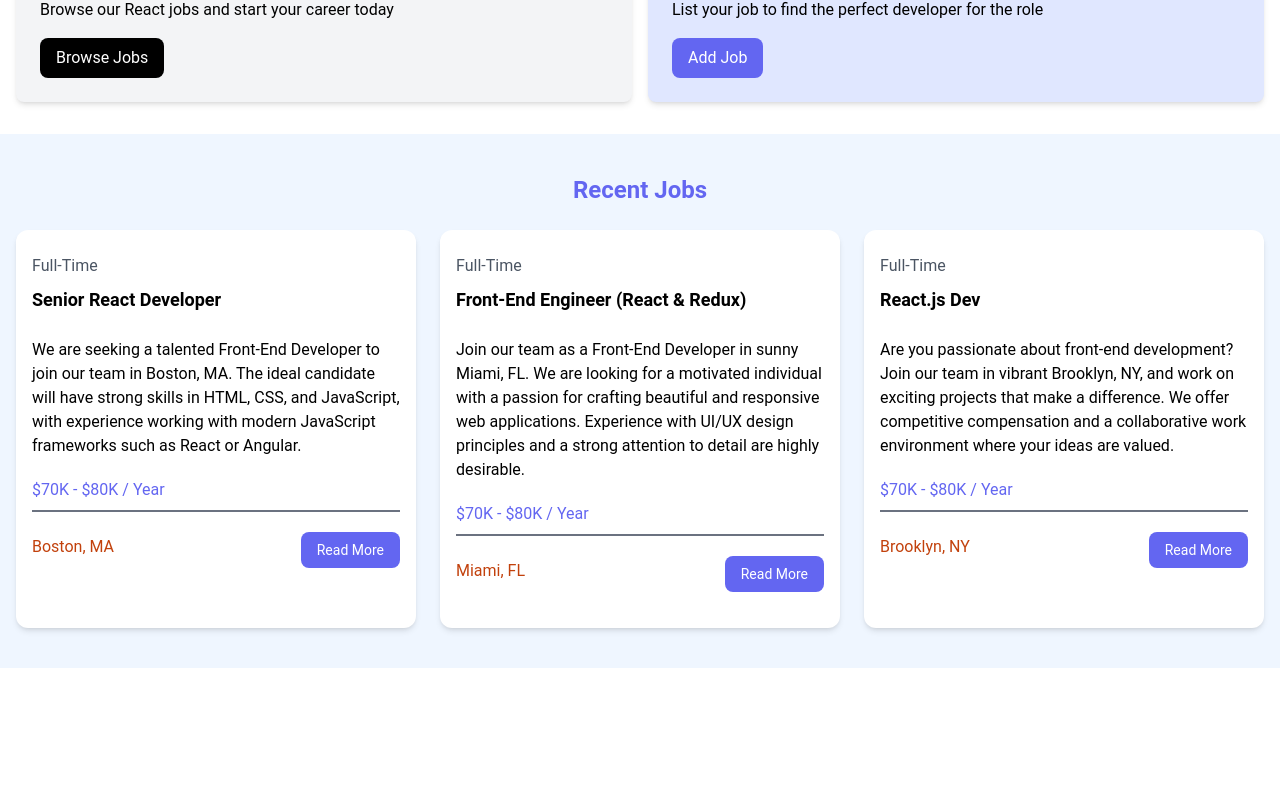
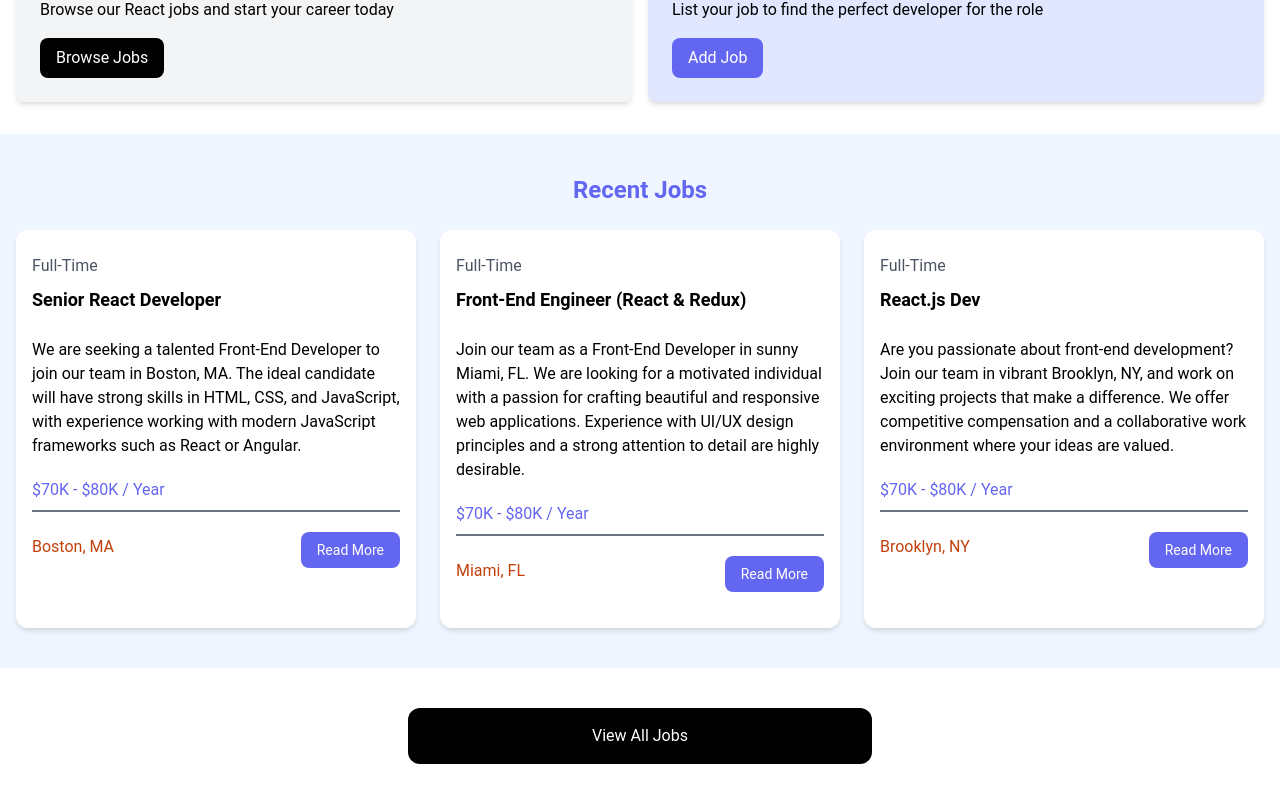
Before and after one commit to amuuo-dev/get-a-job, a React (Vite) app: page / in a window 1280 px wide. Shown: the part 463-1265 px from the top of the page. Before the commit the page ends 1131 px from the top, so only its background shows below. Built offline with nearby package versions, Linux system fonts and the light colour scheme.

Commit message:
created a viewAll component which is a button

```diff
--- a/src/App.jsx
+++ b/src/App.jsx
@@ -2,6 +2,7 @@
 import Hero from "./components/Hero";
 import Page from "./components/Page";
 import BrowseJobs from "./components/BrowseJobs";
+import ViewAll from "./components/ViewAll";
 const App = () => {
   return (
     <>
@@ -12,6 +13,7 @@
       />
       <Page />
       <BrowseJobs />
+      <ViewAll />
     </>
   );
 };
--- /dev/null
+++ b/src/components/ViewAll.jsx
@@ -0,0 +1,14 @@
+const ViewAll = () => {
+  return (
+    <section className="m-auto max-w-lg my-10 px-6">
+      <a
+        href="/jobs"
+        className="block bg-black text-white text-center py-4 px-6 rounded-xl hover:bg-gray-700"
+      >
+        View All Jobs
+      </a>
+    </section>
+  );
+};
+
+export default ViewAll;
```
